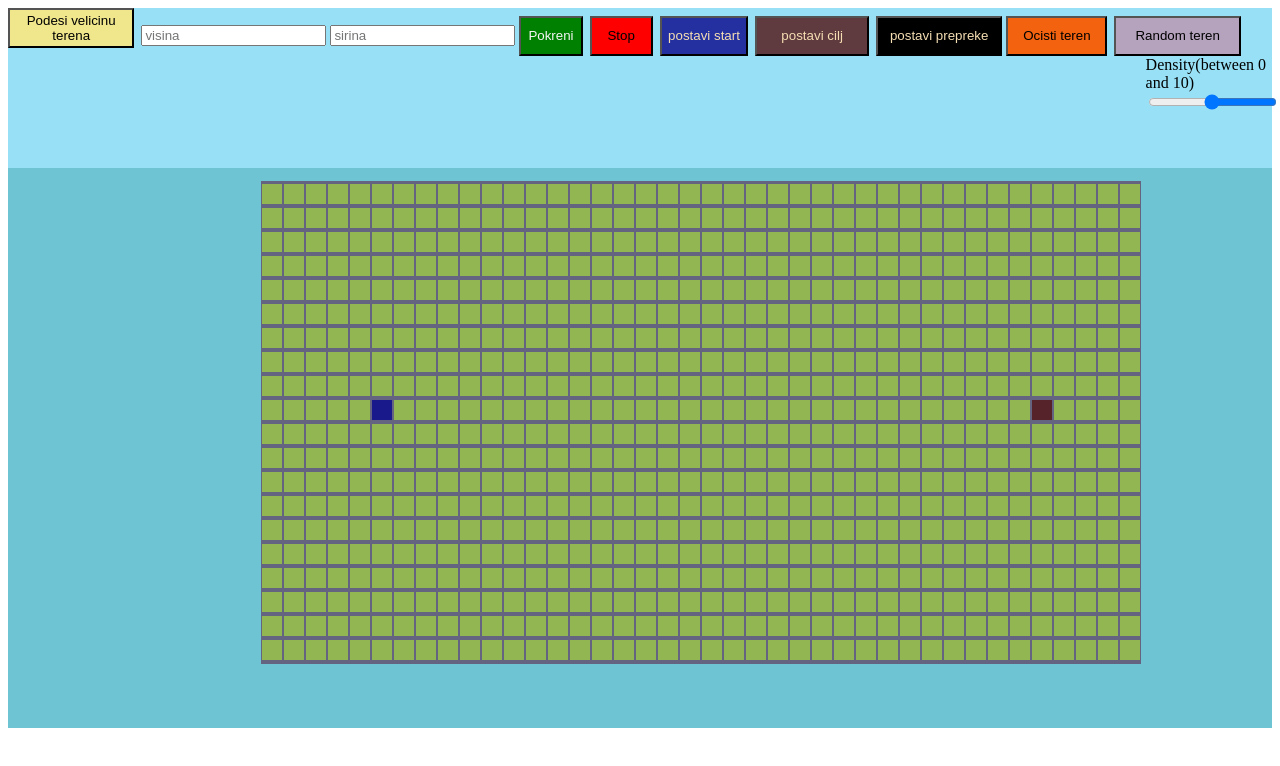
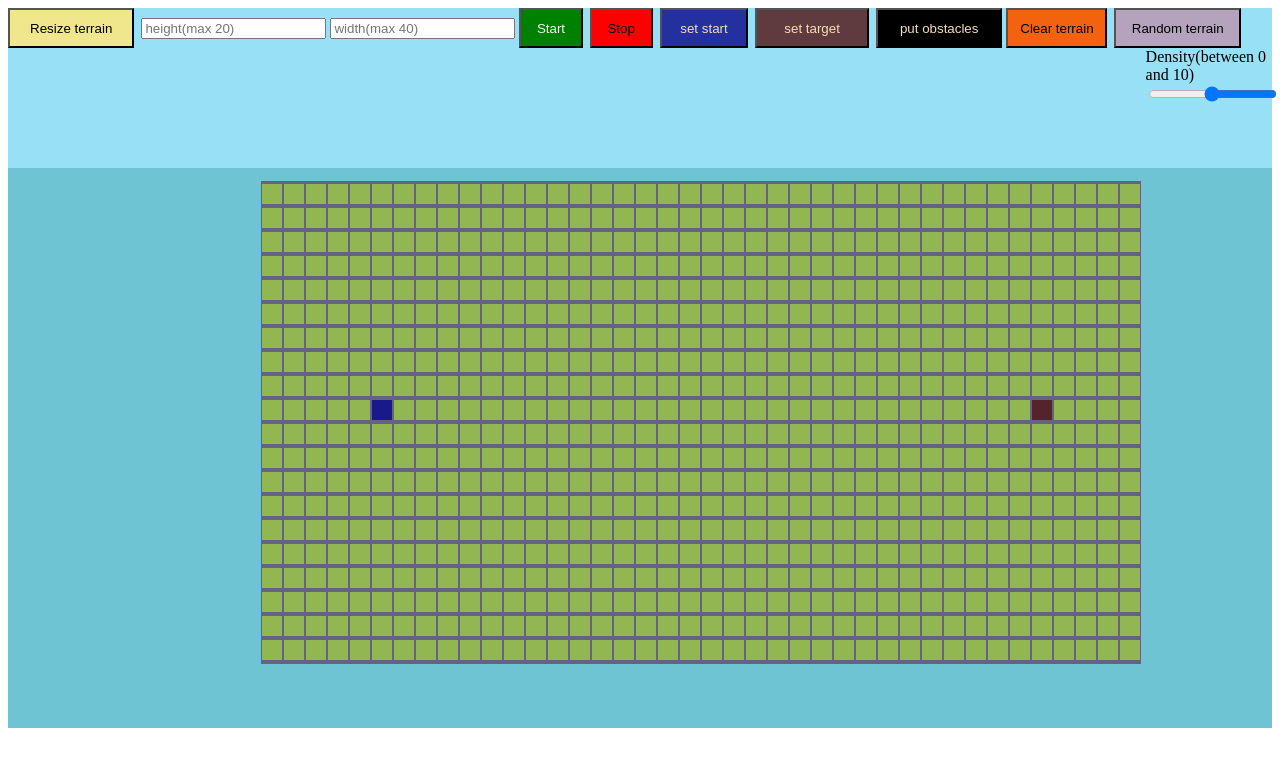
Before and after one commit to MiroslavMilosevic/pathfinding-algorithm, a plain HTML site: page index.html in a window 1280 px wide. Drawn offline with Linux system fonts and the light colour scheme.

Commit message:
last 2020 commit

```diff
--- a/index.html
+++ b/index.html
@@ -11,16 +11,16 @@
 
     <div id="Podesavanja">
         <button id="dugmeVS" ></button>
-       <input type="text" id="visina" placeholder="visina">
-       <input type="text" id="sirina" placeholder="sirina">
-       <button id="dugmeZaPokretanje"></button>
+       <input type="text" id="visina" placeholder="height(max 20)">
+       <input type="text" id="sirina" placeholder="width(max 40)">
+       <button id="dugmeZaPokretanje">hejjjjj</button>
        <button id='stop'>Stop</button>
-       <button class="divPod" id="startDiv" title="start">postavi start</button>
-       <button class="divPod" id="ciljDiv" title='cilj'>postavi cilj</button>
-       <button class="divPod" id="preprekaDiv" title='prepreka'>postavi prepreke</button>
-       <button id="ocisti">Ocisti teren</button>
+       <button class="divPod" id="startDiv" title="start">set start</button>
+       <button class="divPod" id="ciljDiv" title='cilj'>set target</button>
+       <button class="divPod" id="preprekaDiv" title='prepreka'>put obstacles</button>
+       <button id="ocisti">Clear terrain</button>
        <!-- <br> -->
-       <button id="random">Random teren</button>
+       <button id="random">Random terrain</button>
        <div style="margin-left:90%; width: auto">
        <label for="points">Density(between 0 and 10)</label>
        <br>
--- a/index.js
+++ b/index.js
@@ -46,7 +46,7 @@ divPrepreka.addEventListener('click', function(){
 })
 
 let dugmeVisinaSirina=document.getElementById('dugmeVS');
-dugmeVisinaSirina.innerText='Podesi velicinu terena'
+dugmeVisinaSirina.innerText='Resize terrain'
 dugmeVisinaSirina.addEventListener('click', function(){
        visina=document.getElementById('visina').value;
        sirina=document.getElementById('sirina').value;
@@ -54,17 +54,17 @@ dugmeVisinaSirina.addEventListener('click', function(){
         clearTimeout(timeout)
       niz = nacrtajIDodajUListu(Number(visina), Number(sirina));
 
-      }else{ alert('uneta visina ili sirina nisu ispravne')}
+      }else{ alert('width or height values incorect')}
 })
 
 let dugmezapokretanje=document.getElementById('dugmeZaPokretanje')
-dugmezapokretanje.innerText='Pokreni'
+dugmezapokretanje.innerText='Start'
 dugmezapokretanje.addEventListener('click', function(){
 
     if(isPocetakPostavljen(niz)&&isCiljPostavljen(niz)&& (!daLiJeCiljStart(niz))){
     glavna(najkraciPutNiz1)
     }else{
-        alert('pocetak ili cilj nisu postavljeni ili su na istom mestu')
+        alert('start or target point are not in selected')
     }
 })
 let dugmeStop=document.getElementById('stop');
```
